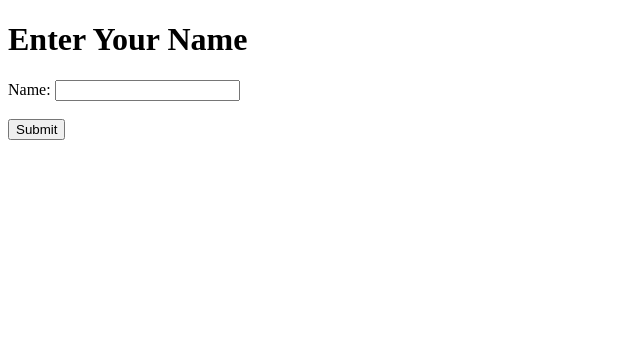
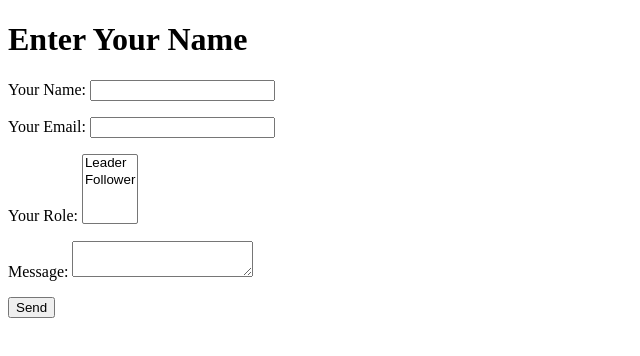
Before and after one commit to PPIUK/census-temp, a plain HTML site: page index.html in a window 1280 px wide. Shown: the whole page, without its empty margins (0-640 px from the left). Drawn offline with Linux system fonts and the light colour scheme.

Commit message:
Update index.html

```diff
--- a/index.html
+++ b/index.html
@@ -6,11 +6,25 @@
   </head>
   <body>
     <h1>Enter Your Name</h1>
-    <form action="/submit" method="post">
-      <label for="name">Name:</label>
-      <input type="text" id="name" name="name" required>
-      <br><br>
-      <input type="submit" value="Submit">
+    <form name="contact" method="POST" data-netlify="true">
+      <p>
+        <label>Your Name: <input type="text" name="name" /></label>
+      </p>
+      <p>
+        <label>Your Email: <input type="email" name="email" /></label>
+      </p>
+      <p>
+        <label>Your Role: <select name="role[]" multiple>
+          <option value="leader">Leader</option>
+          <option value="follower">Follower</option>
+        </select></label>
+      </p>
+      <p>
+        <label>Message: <textarea name="message"></textarea></label>
+      </p>
+      <p>
+        <button type="submit">Send</button>
+      </p>
     </form>
   </body>
 </html>
```
